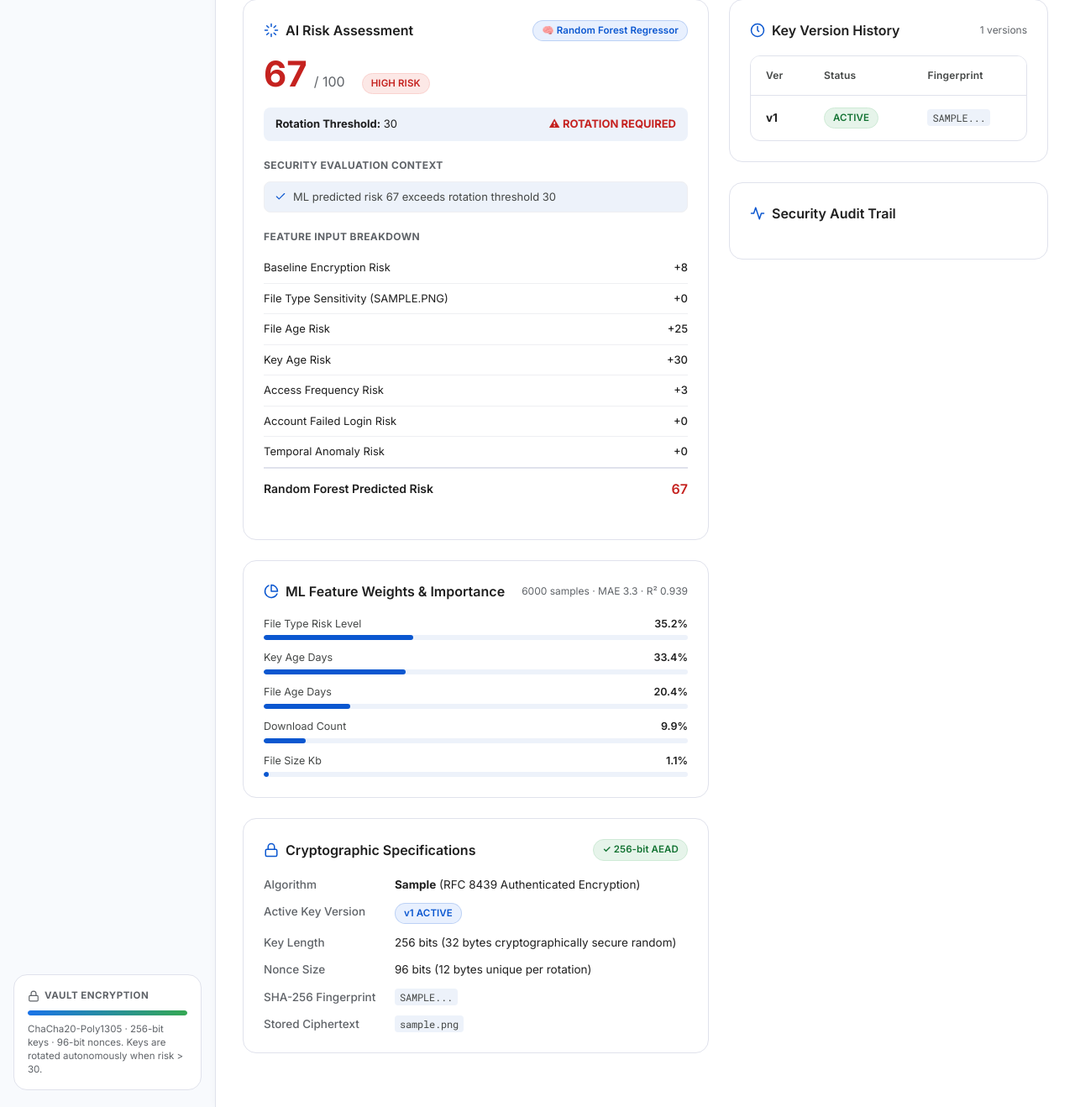
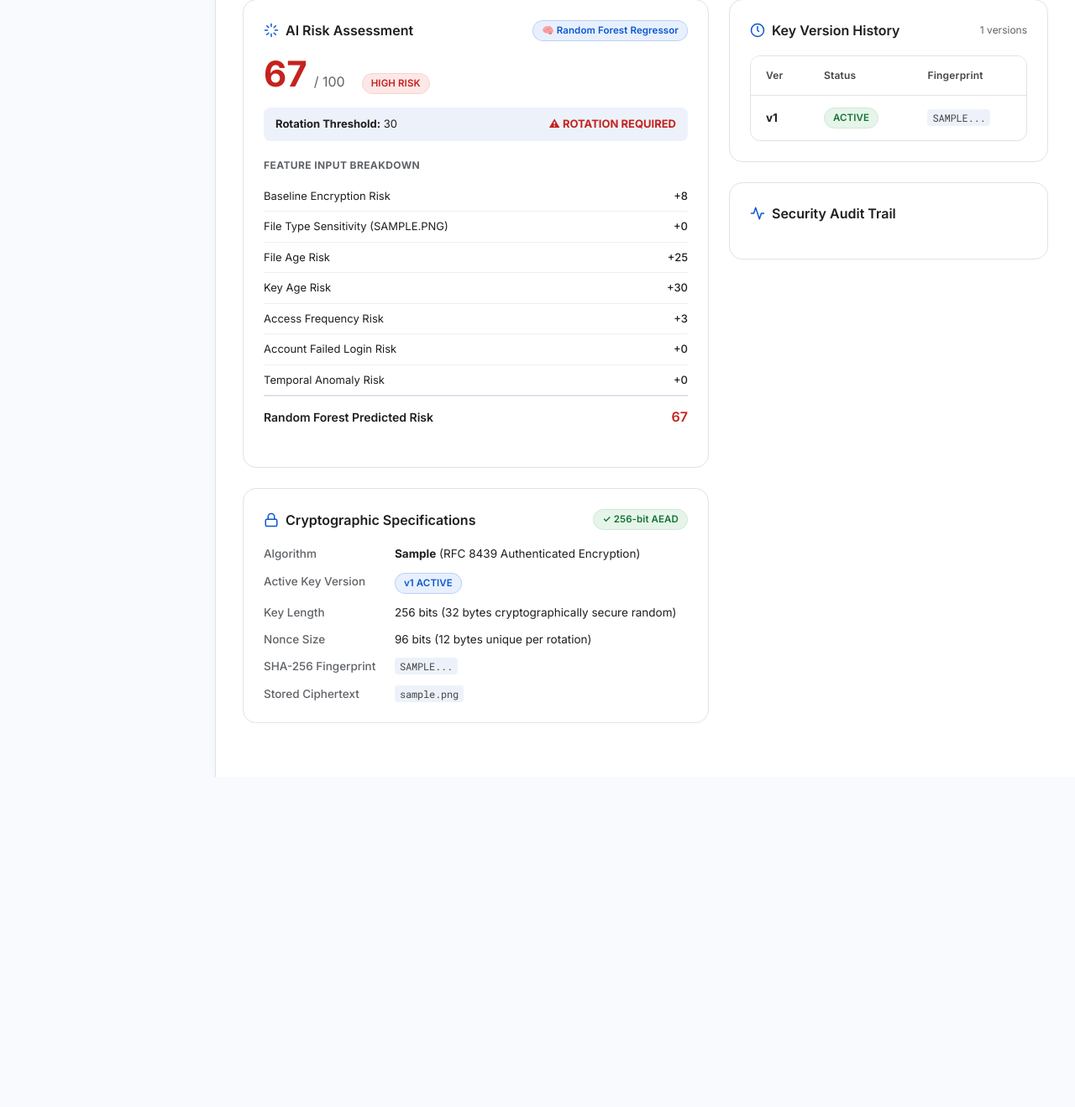
Before and after one commit to ANISHASHARMA0307/adaptive-ai-key-rotation, a FastAPI app: page /file/1 in a window 1280 px wide. Shown: the part 275-1593 px from the top of the page at 84% size. After the commit the page ends 1200 px from the top, so only its background shows below. Run offline with FastAPI, Linux system fonts and the light colour scheme; the visitor is signed in with stand-in values (Sample User, id 1); tables that the repository leaves empty hold one stand-in row (values such as "Sample post"); data that the repository does not hold is empty; some web fonts are replaced.

Commit message:
Remove Vault Encryption, Security Evaluation Context, and ML Feature Weights components

```diff
--- a/templates/base.html
+++ b/templates/base.html
@@ -109,22 +109,6 @@
         </nav>
       </div>
 
-      <!-- Security & Cryptography Policy Card -->
-      <div class="gd-sidebar-security">
-        <div class="gd-sec-title">
-          <svg width="14" height="14" viewBox="0 0 24 24" fill="none" stroke="currentColor" stroke-width="2" stroke-linecap="round" stroke-linejoin="round">
-            <rect x="3" y="11" width="18" height="11" rx="2" ry="2"></rect>
-            <path d="M7 11V7a5 5 0 0 1 10 0v4"></path>
-          </svg>
-          Vault Encryption
-        </div>
-        <div class="gd-sec-bar">
-          <div class="gd-sec-bar-fill"></div>
-        </div>
-        <div class="gd-sec-desc">
-          ChaCha20-Poly1305 &middot; 256-bit keys &middot; 96-bit nonces. Keys are rotated autonomously when risk &gt; 30.
-        </div>
-      </div>
     </aside>
     {% endif %}
 
--- a/templates/file_detail.html
+++ b/templates/file_detail.html
@@ -142,18 +142,6 @@
         {% endif %}
       </div>
 
-      <!-- Explanations Chips -->
-      <h3 style="font-size: 12px; font-weight: 700; text-transform: uppercase; color: var(--gd-text-muted); letter-spacing: 0.4px; margin-bottom: 10px;">Security Evaluation Context</h3>
-      <div class="gd-chip-list">
-        {% for exp in breakdown.explanations %}
-        <div class="gd-chip">
-          <svg width="14" height="14" viewBox="0 0 24 24" fill="none" stroke="currentColor" stroke-width="2" stroke-linecap="round" stroke-linejoin="round" style="color: var(--gd-primary);">
-            <polyline points="20 6 9 17 4 12"></polyline>
-          </svg>
-          {{ exp }}
-        </div>
-        {% endfor %}
-      </div>
 
       <!-- Feature Breakdown Table -->
       <h3 style="font-size: 12px; font-weight: 700; text-transform: uppercase; color: var(--gd-text-muted); letter-spacing: 0.4px; margin-bottom: 10px;">Feature Input Breakdown</h3>
@@ -203,37 +191,6 @@
       </table>
     </section>
 
-    <!-- Model Insights Card (if ML) -->
-    {% if engine_status.is_ml and feature_importances %}
-    <section class="gd-card">
-      <div class="gd-card-header">
-        <h2 class="gd-card-title">
-          <svg width="18" height="18" viewBox="0 0 24 24" fill="none" stroke="currentColor" stroke-width="2" stroke-linecap="round" stroke-linejoin="round" style="color: var(--gd-primary);">
-            <path d="M21.21 15.89A10 10 0 1 1 8 2.83"></path>
-            <path d="M22 12A10 10 0 0 0 12 2v10z"></path>
-          </svg>
-          ML Feature Weights &amp; Importance
-        </h2>
-        <span style="font-size: 12px; color: var(--gd-text-muted);">
-          {{ model_info.n_samples }} samples &middot; MAE {{ model_info.mae }} &middot; R&sup2; {{ model_info.r2 }}
-        </span>
-      </div>
-
-      <div style="display: flex; flex-direction: column; gap: 12px;">
-        {% for name, importance in feature_importances %}
-        <div>
-          <div style="display: flex; justify-content: space-between; font-size: 12.5px; margin-bottom: 4px;">
-            <span style="color: var(--gd-text-secondary); text-transform: capitalize;">{{ name.replace('_', ' ') }}</span>
-            <span style="font-weight: 600; color: var(--gd-text);">{{ (importance * 100)|round(1) }}%</span>
-          </div>
-          <div class="gd-bar-track">
-            <div class="gd-bar-fill" style="width: {{ (importance * 100)|round(1) }}%;"></div>
-          </div>
-        </div>
-        {% endfor %}
-      </div>
-    </section>
-    {% endif %}
 
     <!-- Encryption Metadata Card -->
     <section class="gd-card">
```
